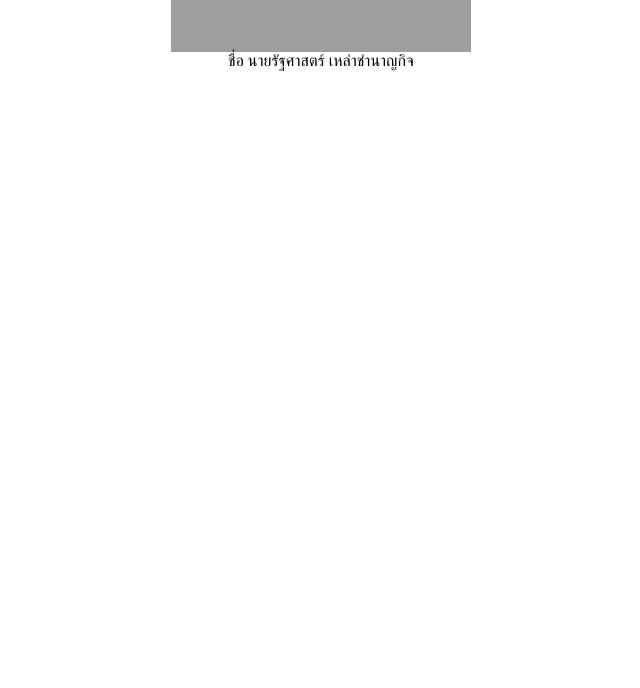
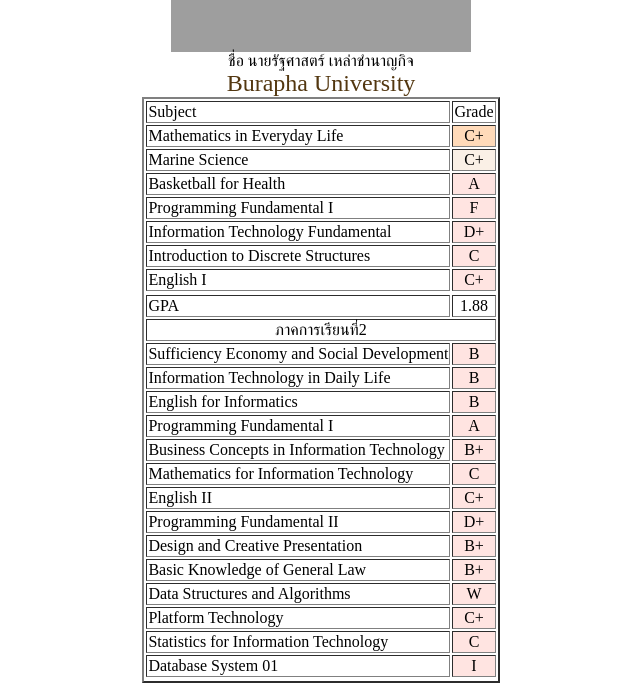
Before and after one commit to RattasartLaochamnarnkit/lab01, a plain HTML site: page aboutme/index.html in a window 1280 px wide. Shown: the part 274-962 px from the top of the page, without its empty margins (319-959 px from the left). Before the commit the page ends 800 px from the top, so only its background shows below. Drawn offline with Linux system fonts and the light colour scheme; grey boxes are pictures that could not be loaded.

Commit message:
Add grade

```diff
--- a/aboutme/index.html
+++ b/aboutme/index.html
@@ -7,6 +7,99 @@
        <center>About Me</center>
         <center><img src="https://scontent.fbkk14-1.fna.fbcdn.net/v/t1.0-9/12923279_1032185620181181_6706855132749499492_n.jpg?oh=9691476c552b31c1334ddf6ada27a02a&oe=58DC6138" width="300" height="300"></center>
        <center>ชื่อ นายรัฐศาสตร์ เหล่าชำนาญกิจ</center>
-
+ <table border ="2">
+<font face = "tahama"size ="+2" color="#533710">Burapha University</font><br>
+<tr>
+<td> Subject </td>
+<td> Grade </td>
+</tr>
+<td>Mathematics in Everyday Life</td>
+<td colspan="1" align="center" bgcolor="#FFDAB9">C+</td>
+</tr>
+<tr>
+<td>Marine Science</td>
+<td colspan="1" align="center" bgcolor="#FAF0E6">C+</td>
+</tr>
+<tr>
+<td>Basketball for Health</td>
+<td colspan="1" align="center" bgcolor="#FFE4E1">A</td>
+</tr>
+<tr>
+<td>Programming Fundamental I</td>
+<td colspan="1" align="center" bgcolor="#FFE4E1">F</td>
+</tr>
+<tr>
+    <td>Information Technology Fundamental</td>
+<td colspan="1" align="center" bgcolor="#FFE4E1">D+</td>
+</tr>
+<tr>
+    <td>Introduction to Discrete Structures</td>
+<td colspan="1" align="center" bgcolor="#FFE4E1">C</td>
+</tr>
+<tr>
+    <td>English I</td>
+<td colspan="1" align="center" bgcolor="#FFE4E1">C+</td>
+</tr>
+<tr>
+    <center><tr><Td colspan="1" >GPA</td></center>
+    <center><td align="center">1.88</Td><center></tr>
+    <center><tr align="center"><Td colspan="2" >ภาคการเรียนที่2</Td></tr></center>
+    <td >Sufficiency Economy and Social Development</td>
+<td colspan="1" align="center" bgcolor="#FFE4E1">B</td>
+</tr>
+<tr>
+    <td>	Information Technology in Daily Life</td>
+<td colspan="1" align="center" bgcolor="#FFE4E1">B</td>
+</tr>
+<tr>
+   <td>	English for Informatics</td>
+<td colspan="1" align="center" bgcolor="#FFE4E1">B</td>
+</tr>
+<tr>
+    <td>	Programming Fundamental I</td>
+<td colspan="1" align="center" bgcolor="#FFE4E1">A</td>
+</tr>
+<tr>
+    <td>	Business Concepts in Information Technology</td>
+<td colspan="1" align="center" bgcolor="#FFE4E1">B+</td>
+</tr>
+<tr>
+<td>	Mathematics for Information Technology</td>
+<td colspan="1" align="center" bgcolor="#FFE4E1">C</td>
+</tr>
+<tr>
+    <td>	English II</td>
+<td colspan="1" align="center" bgcolor="#FFE4E1">C+</td>
+</tr>
+<tr>
+    <td>Programming Fundamental II</td>
+<td colspan="1" align="center" bgcolor="#FFE4E1">D+</td>
+</tr>
+<tr>
+    <td>Design and Creative Presentation</td>
+<td colspan="1" align="center" bgcolor="#FFE4E1">B+</td>
+</tr>
+<tr>
+     <td>	Basic Knowledge of General Law</td>
+<td colspan="1" align="center" bgcolor="#FFE4E1">B+</td>
+</tr>
+<tr>
+     <td>Data Structures and Algorithms</td>
+<td colspan="1" align="center" bgcolor="#FFE4E1">W</td>
+</tr>
+<tr>
+     <td>Platform Technology</td>
+<td colspan="1" align="center" bgcolor="#FFE4E1">C+</td>
+</tr>
+<tr>
+     <td>	Statistics for Information Technology</td>
+<td colspan="1" align="center" bgcolor="#FFE4E1">C</td>
+</tr>
+<tr>
+     <td>Database System 01</td>
+<td colspan="1" align="center" bgcolor="#FFE4E1">I</td>
+</tr>
+<tr>
+    </center>
     </body>
 </html>
```
